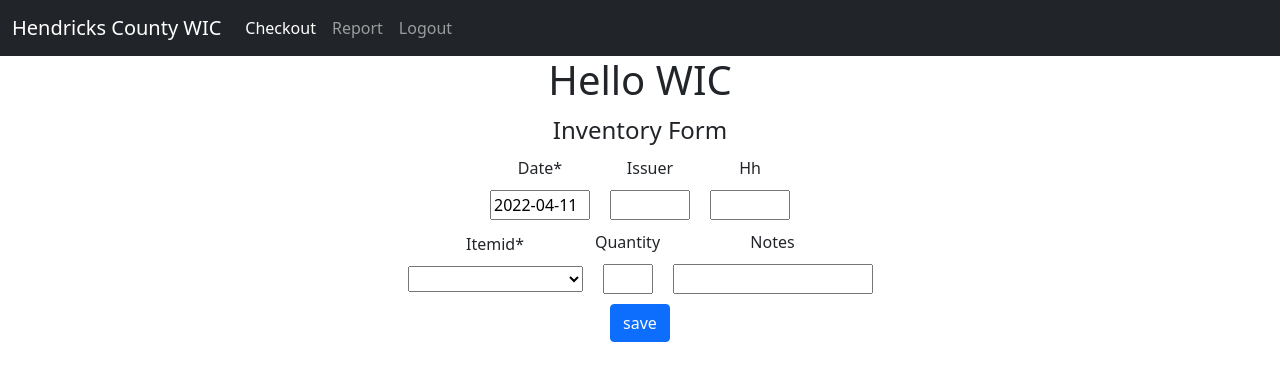
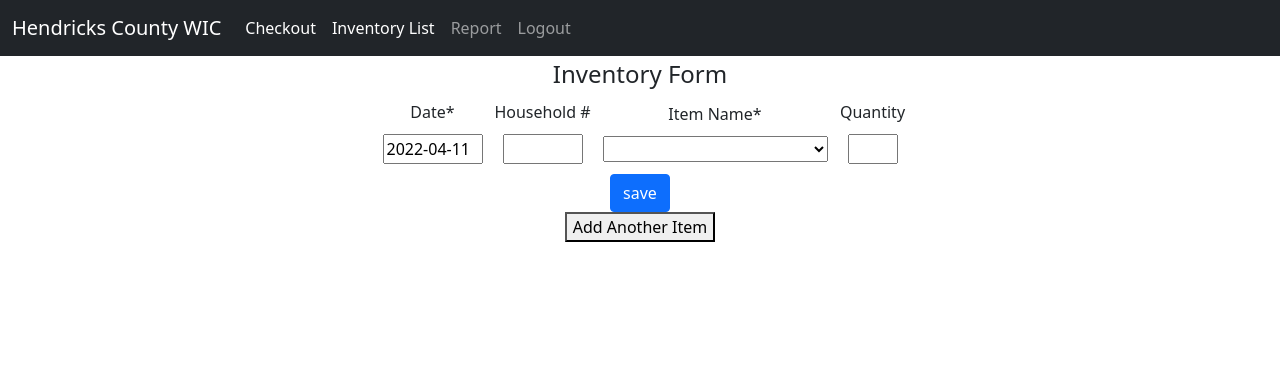
Before and after one commit to cloudflying87/wicInventory, a Django app: page /checkout in a window 1280 px wide. Shown: the top 381 px of the page. Run offline with Django 4.2, Linux system fonts and the light colour scheme; the visitor is signed in with stand-in values (Sample User, id 1); data that the repository does not hold is empty; some libraries are stand-ins or nearby versions.

Commit message:
Finally got the list filtered

```diff
--- a/inventory/forms.py
+++ b/inventory/forms.py
@@ -1,10 +1,24 @@
 from django import forms
-from .models import Transactions
+from django.db.models.query import QuerySet
+from .models import Transactions, Products
+from django.forms import modelformset_factory
 from crispy_forms.helper import FormHelper
 from crispy_forms.layout import Layout, Submit, Fieldset,Div
 
 # from dal import autocomplete
 
+def custom_form_fieldCallback(field, **kwargs):
+    category_query = Products.objects.exclude(category = 'pump')
+
+    if field.name == 'itemid':
+        print(category_query)
+        return category_query
+    else:
+        return field.formfield(**kwargs)
+
+TransactionFormSet = modelformset_factory(
+    Transactions, fields=('transactiondate','hh','itemid','quantity'),extra=1
+)
 class TransactionEntry(forms.ModelForm):
     def __init__(self, *args, **kwargs):
         # self.name=kwargs.pop('intial')
@@ -12,7 +26,10 @@ class TransactionEntry(forms.ModelForm):
         self.helper = FormHelper()
         # self.fields['issuer'] = forms.CharField(initial=self.name)
         self.fields['transactiondate'].label = "Date"
-        self.fields['issuer'].label = "Issuer"
+        self.fields['hh'].label = "Household #"
+        self.fields['itemid'].label = "Item Name"
+        self.fields['itemid'].queryset = Products.objects.exclude(category = 'pump')
+        self.fields['quantity'].label = "Quantity"
         self.helper.form_id = 'topform'
         self.helper.form_class = 'form-main'
         self.helper.layout = Layout(
@@ -20,26 +37,45 @@ class TransactionEntry(forms.ModelForm):
                 'Inventory Form',
                 Div(
                     'transactiondate',
-                    'issuer',
                     'hh',
-                    css_id="topthree"
+                    'itemid',
+                    'quantity',
+                    css_id='topthree',
                 ),
+            ),
+            Submit('Submit','save')
+        )
+    class Meta:
+        model = Transactions
+        fields = ('transactiondate','hh','itemid','quantity','checkoutdate','checkindate')
+
+
+class PumpEntry(forms.ModelForm):
+    def __init__(self, *args, **kwargs):
+        # self.name=kwargs.pop('intial')
+        super(PumpEntry,self).__init__(*args, **kwargs)
+        self.helper = FormHelper()
+        # self.fields['issuer'] = forms.CharField(initial=self.name)
+        self.fields['transactiondate'].label = "Date"
+        self.fields['hh'].label = "Household #"
+        self.fields['itemid'].label = "Item Name"
+        self.fields['quantity'].label = "Quantity"
+        self.helper.form_id = 'topform'
+        self.helper.form_class = 'form-main'
+        self.helper.layout = Layout(
+            Fieldset(
+                'Inventory Form',
                 Div(
+                    'transactiondate',
+                    'hh',
                     'itemid',
                     'quantity',
                     'notes',
                     css_id='topthree',
-
                 ),
-
-
-
             ),
             Submit('Submit','save')
         )
     class Meta:
         model = Transactions
         fields = ('transactiondate','issuer','hh','itemid','quantity','checkoutdate','checkindate','notes')
-        # widgets= {
-        #     'item':autocomplete.ModelSelect2(url='autocomplete')
-        # }
--- a/inventory/models.py
+++ b/inventory/models.py
@@ -1,6 +1,10 @@
 from django.db import models
+from django.db.models.signals import pre_save
 from django.db.models.deletion import CASCADE
 from django import utils
+from django.utils.functional import SimpleLazyObject
+from django_currentuser.middleware import (
+    get_current_user, get_current_authenticated_user)
 
 class Products(models.Model):
     itemid = models.AutoField(primary_key=True)
@@ -8,10 +12,16 @@ class Products(models.Model):
     category = models.CharField(max_length=150,null=True,blank=True)
     serialnumber = models.IntegerField(null=True,blank=True)
     item = models.CharField(max_length=150,default = "Not Set",null=False,blank=False)
+    quantity = models.IntegerField()
+    quantitydate = models.DateField(default=utils.timezone.now)
     price = models.FloatField(blank=True,null=True)
     notes = models.CharField(max_length=500,null=True,blank=True)
     def __str__(self):
-        return '{} {} {}'.format(self.manufacture,self.item,self.serialnumber)
+        if self.serialnumber == 0:
+            serialnumberrep = ''
+        else:
+            serialnumberrep = self.serialnumber
+        return '{} {} {} {}'.format(self.manufacture,self.item,serialnumberrep,self.quantity)
 
 class Transactions(models.Model):
     transactiondate = models.DateField(default=utils.timezone.now)
@@ -24,3 +34,16 @@ class Transactions(models.Model):
     notes = models.CharField(max_length=500,null=True,blank=True)
     def __str__(self):
         return '{} {} {}'.format(self.transactiondate,self.itemid,self.issuer)
+
+
+def pre_save_transactions(sender,instance,*args,**kwargs):
+    currentuser = str(get_current_user())
+    instance.issuer = currentuser
+
+    if instance.quantity != None:
+        instance.quantity = -instance.quantity
+    else:
+        instance.quantity = 0
+
+
+pre_save.connect(pre_save_transactions, sender=Transactions)
--- a/inventory/templates/inventory/checkout.html
+++ b/inventory/templates/inventory/checkout.html
@@ -2,13 +2,27 @@
 
 {% block content %}
 {% include 'inventory/navbar.html' %}
-    <h1>Hello WIC</h1>
     <div class = 'form-main'>
         {% load crispy_forms_tags %}
         <form method="POST">
             {% csrf_token %}
             {% crispy transactionform transactionform.helper %}
-
+            <button id="add-form" type="button">Add Another Item</button>
         </form>
     </div>
+
+    <script>
+
+        let addButton = document.querySelector("#add-form")
+        let totalForms = document.querySelector("#id_form-TOTAL_FORMS")
+
+
+        addButton.addEventListener('click', addForm)
+
+        function addForm(e){
+            e.preventDefault()
+            var hh = document.getElementById("id_hh").value
+            console.log(hh)
+        }
+    </script>
 {% endblock %}
--- a/inventory/templates/inventory/navbar.html
+++ b/inventory/templates/inventory/navbar.html
@@ -11,6 +11,9 @@
             <a class="nav-link active" href="{% url 'checkout' %}">Checkout</a>
           </li>
           <li class="nav-item">
+            <a class="nav-link active" href="{% url 'inventory_list' %}">Inventory List</a>
+          </li>
+          <li class="nav-item">
             <a class="nav-link" href="{% url 'report' %}">Report</a>
           </li>
           <li class="nav-item">
--- a/inventory/urls.py
+++ b/inventory/urls.py
@@ -1,11 +1,15 @@
 from django.urls import path
 # from inventory.views import InventoryAutComplete
 from . import views
+from .views import TransactionAddView, InventorylistView
 
 urlpatterns = [
     path('', views.login_user, name="login_user"),
+    path('add', TransactionAddView.as_view(), name="transaction_add"),
+    path('inventory', InventorylistView.as_view(), name='inventory_list'),
     path('checkout', views.checkout, name="checkout"),
     path('report', views.report, name="report"),
+    path('reportform', views.report, name="reportform"),
     path('logout', views.logout_user, name="logout_user"),
     # path('autocomplete', InventoryAutComplete.as_view(),name='autocomplete')
 ]
--- a/inventory/views.py
+++ b/inventory/views.py
@@ -2,10 +2,15 @@ from django.shortcuts import render, redirect
 from django.contrib.auth import authenticate,login,logout
 from django.contrib.auth.decorators import login_required
 from django.contrib import messages
+from django.views.generic import ListView
+from django.views.generic.base import TemplateView
 # from dal import autocomplete
-from .models import Transactions
-from .forms import TransactionEntry
+from .models import Transactions,Products
+from .forms import TransactionEntry,TransactionFormSet
 from django.db.models import Count, Sum
+import datetime
+from django.urls import reverse_lazy
+
 # class InventoryAutComplete(autocomplete.Select2QuerySetView):
 #     def get_queryset(self):
 #         qs = Inventory.objects.all()
@@ -30,25 +35,69 @@ def login_user(request):
         return render(request, 'inventory/signin.html', {})
 
 @login_required(login_url='/')
+#This is the original attempt and looks pretty with the form formatted correctly, but you can only do one item at a time
 def checkout(request):
     pagetitle="WIC Entry"
+    data = request.user.username
+    print(data)
     if request.method == "POST":
         transactionform = TransactionEntry(request.POST)
         if transactionform.is_valid():
             transactionform.save()
     else:
-        data = request.user.username
+
         transactionform = TransactionEntry()
-    return render(request, 'inventory/checkout.html', {'pagetitle':pagetitle, 'transactionform':transactionform})
+    return render(request, 'inventory/checkout.html', {'title':pagetitle, 'transactionform':transactionform})
+
+class InventorylistView(ListView):
+    model = Products
+    template_name = 'inventory/inventory.html'
+
+class TransactionAddView(TemplateView):
+    template_name = 'inventory/addtransaction.html'
+
+    def get(self, *args, **kwargs):
+        pagetitle = "Inventory LisT"
+        formset = TransactionFormSet(queryset=Transactions.objects.none())
+
+        return self.render_to_response({'transaction_formset':formset,"title":pagetitle})
+
+    def post(self, *args, **kwargs):
+
+        formset = TransactionFormSet(data=self.request.POST)
+
+        # Check if submitted forms are valid
+        if formset.is_valid():
+            formset.save()
+            return redirect(reverse_lazy("inventory_list"))
+
+        return self.render_to_response({'transaction_formset': formset})
+
+
+def reportform(request):
+
+    if request.method == "POST":
+        item_searched = request.POST['item_searched']
+
+
+        #Handles the blank form entry
+        if item_searched == '':
+            messages.success(request,"You forgot to type in an item")
+            return render(request, 'inventory/report.html', {})
+
+
+        print(item_searched)
 
 def report(request):
-    gettransactions = Transactions.objects.values('itemid').annotate(Sum('quantity'))
-    print(gettransactions)
-    hello = gettransactions
-
+    gettransactions = Products.objects.filter(category='pump')
+    quantity = gettransactions[:5]
+    # b = Products(itemid = 1, manufacture = 'Medela', category = 'pump', serialnumber = 0, item = 'Harmony Manual Pump', quantity = 10, quantitydate = '2021-12-26')
+    b = Products.objects.all().get(itemid=1)
+    b.quantity = 20
+    b.save()
     # hello = "Report"
     pagetitle= "Report"
-    return render(request, 'inventory/report.html', {'pagetitle':pagetitle,'hello':hello})
+    return render(request, 'inventory/report.html', {'title':pagetitle,'quantity':quantity})
 
 def logout_user(request):
     logout(request)
--- a/static/css/custom.css
+++ b/static/css/custom.css
@@ -1,6 +1,10 @@
 html,
 body {
   height: 100%;
+}
+
+ul{
+  list-style-type: none;
 }
 
 .body-signin {
@@ -47,10 +51,7 @@ body {
 }
 
 .form-main {
-
-
   margin:0 auto;
-
 }
 
 
@@ -74,18 +75,13 @@ body {
   margin:10px
 }
 
-#id_issuer{
-  width: 80px;
-  margin: 10px
-}
-
 #id_hh{
   width: 80px;
   margin: 10px
 }
 
 #id_itemid{
-  width: 175px;
+  width: 225px;
   margin:10px
 }
 
--- a/wic/settings.py
+++ b/wic/settings.py
@@ -42,6 +42,7 @@ MIDDLEWARE = [
     'django.contrib.auth.middleware.AuthenticationMiddleware',
     'django.contrib.messages.middleware.MessageMiddleware',
     'django.middleware.clickjacking.XFrameOptionsMiddleware',
+    'django_currentuser.middleware.ThreadLocalUserMiddleware',
 ]
 
 ROOT_URLCONF = 'wic.urls'
```
Also changed, not shown: inventory/templates/inventory/addtransaction.html (added, +43 -0 lines), inventory/templates/inventory/inventory.html (added, +19 -0 lines), inventory/templates/inventory/report.html (+19 -1 lines), inventory/migrations/0002_products_quantity.py (added), inventory/migrations/0003_products_quantitydate.py (added).
